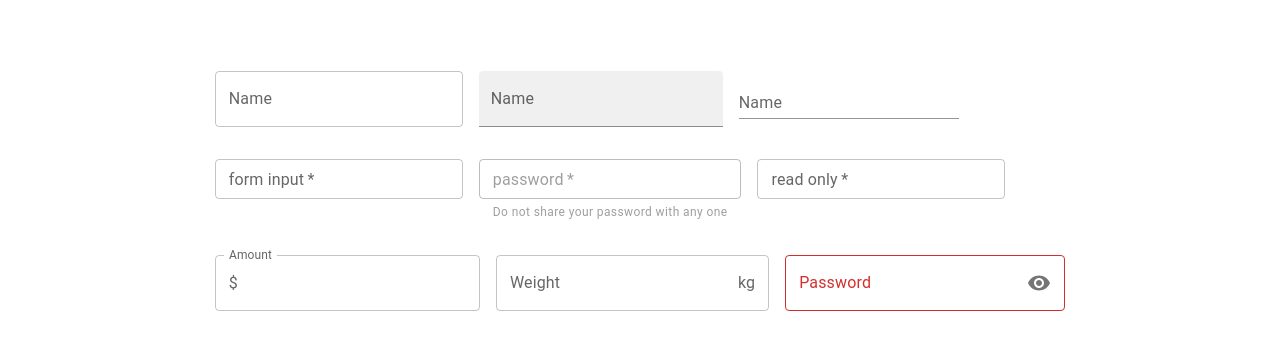
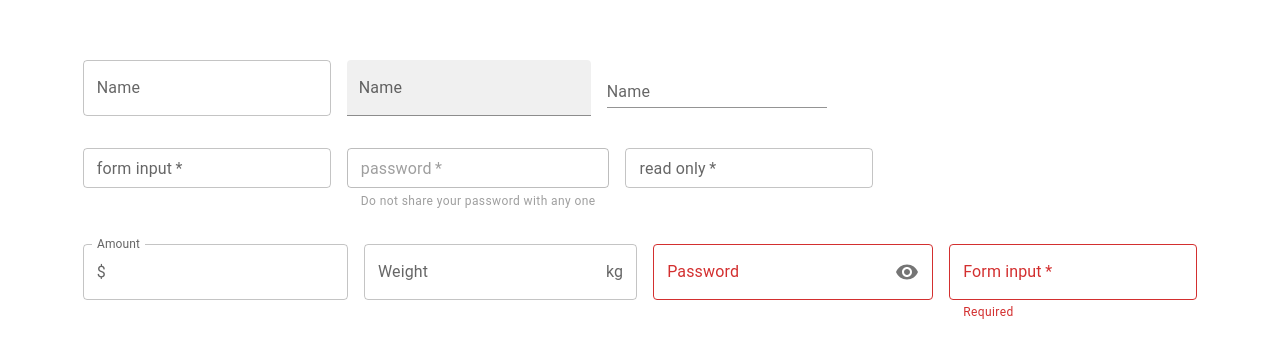
Before and after one commit to leo-mutuku/react-mui, a React (Vite) app: page / in a window 1280 px wide. Shown: the part 209-564 px from the top of the page. Built offline with nearby package versions, Linux system fonts and the light colour scheme.

Commit message:
more styling on text field

```diff
--- a/src/component/MuiTextField.tsx
+++ b/src/component/MuiTextField.tsx
@@ -40,6 +40,16 @@ export const MuiTextField = () => {
         InputProps={{
           endAdornment:<InputAdornment position="end"><VisibilityIcon/></InputAdornment>
         }}/>
+
+        <TextField
+        label="Form input"
+        required
+        value={value}
+        error={!value}
+        onChange={(e)=> setValue(e.target.value)}
+        helperText={
+          !value ? 'Required' : 'Do not share your password with anyone'
+        }/>
     </Stack>
    </Stack>
   )
```
